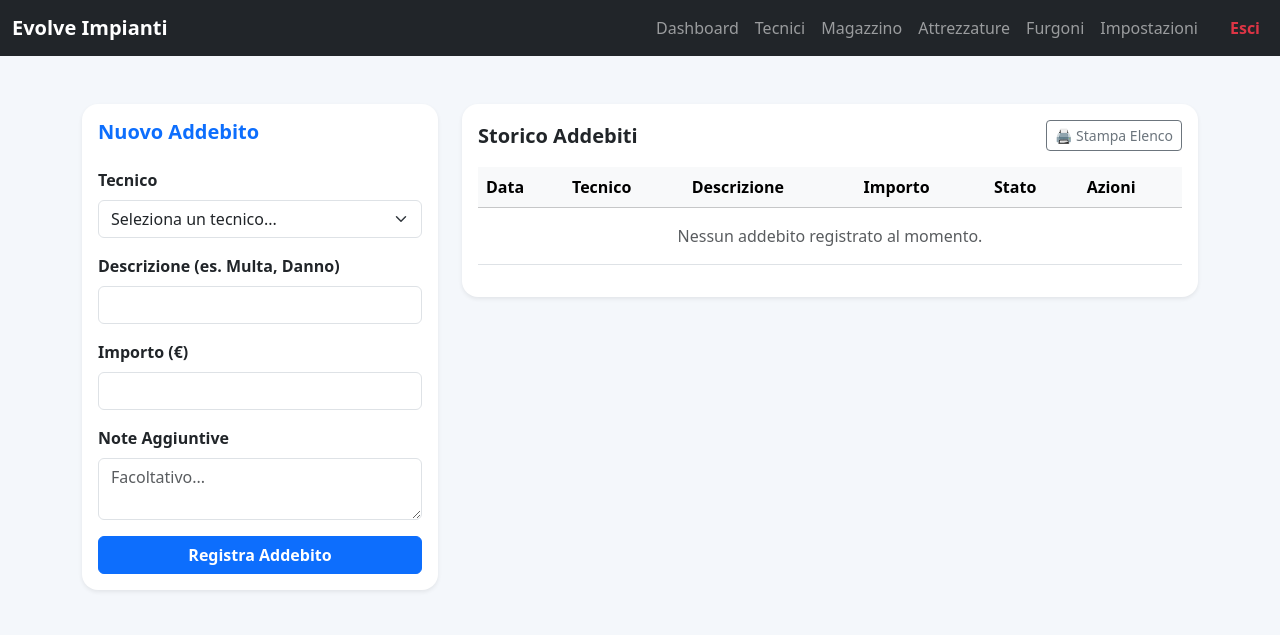
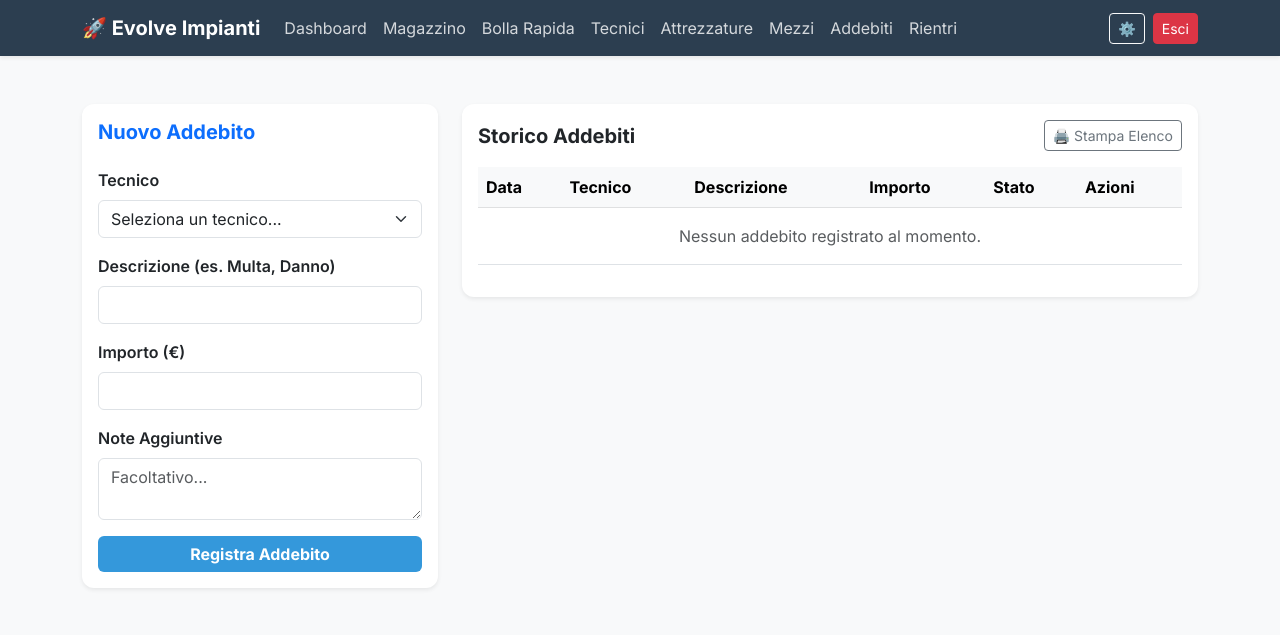
Before and after one commit to operativoei-png/evosrls, a Flask app: page /charges in a window 1280 px wide. Shown: the top 635 px of the page. Run offline with Flask 3, Linux system fonts and the light colour scheme; a user stored in the database is signed in; data that the repository does not hold is empty.

Commit message:
Update base.html

```diff
--- a/templates/base.html
+++ b/templates/base.html
@@ -1,56 +1,58 @@
-<!doctype html>
+<!DOCTYPE html>
 <html lang="it">
 <head>
-  <meta charset="utf-8">
-  <meta name="viewport" content="width=device-width,initial-scale=1">
-  <title>{{ title or 'Evolve Cloud' }}</title>
-  <link href="https://cdn.jsdelivr.net/npm/bootstrap@5.3.3/dist/css/bootstrap.min.css" rel="stylesheet">
+    <meta charset="UTF-8">
+    <meta name="viewport" content="width=device-width, initial-scale=1.0">
+    <title>{{ app_settings.company_name }} - Gestione Operativa</title>
+    <link href="https://cdn.jsdelivr.net/npm/bootstrap@5.3.0/dist/css/bootstrap.min.css" rel="stylesheet">
+    <link href="https://fonts.googleapis.com/css2?family=Inter:wght@400;600;700&display=swap" rel="stylesheet">
     <style>
-    body { background:#f4f7fb; }
-    .navbar-brand { font-weight:700; }
-    .card { border-radius:16px; }
-    .table-responsive { max-height:560px; }
-    .brand-logo { height:42px; width:auto; object-fit:contain; background:white; border-radius:8px; padding:4px; }
+        body { font-family: 'Inter', sans-serif; background-color: #f8f9fa; }
+        .navbar { background-color: #2c3e50 !important; }
+        .nav-link { color: rgba(255,255,255,0.8) !important; font-weight: 500; }
+        .nav-link:hover, .nav-link.active { color: #fff !important; }
+        .card { border-radius: 12px; border: none; }
+        .btn-primary { background-color: #3498db; border: none; }
     </style>
 </head>
 <body>
-{% if current_user.is_authenticated %}
-<nav class="navbar navbar-expand-lg bg-dark navbar-dark mb-4">
-  <div class="container-fluid">
-    <a class="navbar-brand d-flex align-items-center gap-2" href="{{ url_for('dashboard') }}">
-      {% if app_settings and app_settings.logo_path %}
-      <img src="{{ url_for('static', filename=app_settings.logo_path) }}" class="brand-logo" alt="Logo">
-      {% endif %}
-      <span>{{ app_settings.company_name if app_settings else 'Evolve Impianti Cloud' }}</span>
+
+<nav class="navbar navbar-expand-lg navbar-dark mb-4 shadow-sm no-print">
+    <div class="container">
+        <a class="navbar-brand fw-bold" href="{{ url_for('home') }}">
+            🚀 {{ app_settings.company_name }}
         </a>
-
-    <button class="navbar-toggler" type="button" data-bs-toggle="collapse" data-bs-target="#navbarNav" aria-controls="navbarNav" aria-expanded="false" aria-label="Toggle navigation">
+        <button class="navbar-toggler" type="button" data-bs-toggle="collapse" data-bs-target="#navbarNav">
             <span class="navbar-toggler-icon"></span>
         </button>
-
         <div class="collapse navbar-collapse" id="navbarNav">
-      <div class="navbar-nav ms-auto flex-wrap">
-        <a class="nav-link" href="{{ url_for('dashboard') }}">Dashboard</a>
-        <a class="nav-link" href="{{ url_for('technicians') }}">Tecnici</a>
-        <a class="nav-link" href="{{ url_for('warehouse') }}">Magazzino</a>
-        <a class="nav-link" href="/tools">Attrezzature</a>
-        <a class="nav-link" href="/vans">Furgoni</a>
-        <a class="nav-link" href="/settings">Impostazioni</a>
-        <a class="nav-link text-danger fw-bold ms-lg-3" href="{{ url_for('logout') }}">Esci</a>
+            {% if current_user.is_authenticated %}
+            <ul class="navbar-nav me-auto">
+                <li class="nav-item"><a class="nav-link" href="{{ url_for('dashboard') }}">Dashboard</a></li>
+                <li class="nav-item"><a class="nav-link" href="{{ url_for('magazzino_generale') }}">Magazzino</a></li>
+                <li class="nav-item"><a class="nav-link" href="{{ url_for('warehouse') }}">Bolla Rapida</a></li>
+                <li class="nav-item"><a class="nav-link" href="{{ url_for('technicians') }}">Tecnici</a></li>
+                <li class="nav-item"><a class="nav-link" href="{{ url_for('tools') }}">Attrezzature</a></li>
+                <li class="nav-item"><a class="nav-link" href="{{ url_for('vans') }}">Mezzi</a></li>
+                <li class="nav-item"><a class="nav-link" href="{{ url_for('charges') }}">Addebiti</a></li>
+                <li class="nav-item"><a class="nav-link" href="{{ url_for('returns') }}">Rientri</a></li>
+            </ul>
+            <div class="d-flex align-items-center">
+                <a class="btn btn-outline-light btn-sm me-2" href="{{ url_for('settings') }}">⚙️</a>
+                <a class="btn btn-danger btn-sm" href="{{ url_for('logout') }}">Esci</a>
             </div>
+            {% endif %}
         </div>
     </div>
 </nav>
-{% endif %}
 
-<div class="container pb-4">
+<div class="container pb-5">
     {% with messages = get_flashed_messages(with_categories=true) %}
       {% if messages %}
         {% for category, message in messages %}
-        {% set bs_class = 'danger' if category == 'error' else ('success' if category == 'success' else 'info') %}
-        <div class="alert alert-{{ bs_class }} alert-dismissible fade show shadow-sm" role="alert">
+          <div class="alert alert-{{ 'danger' if category == 'error' else 'success' }} alert-dismissible fade show shadow-sm" role="alert">
             {{ message }}
-          <button type="button" class="btn-close" data-bs-dismiss="alert" aria-label="Close"></button>
+            <button type="button" class="btn-close" data-bs-dismiss="alert"></button>
           </div>
         {% endfor %}
       {% endif %}
@@ -59,6 +61,6 @@
     {% block content %}{% endblock %}
 </div>
 
-<script src="https://cdn.jsdelivr.net/npm/bootstrap@5.3.3/dist/js/bootstrap.bundle.min.js"></script>
+<script src="https://cdn.jsdelivr.net/npm/bootstrap@5.3.0/dist/js/bootstrap.bundle.min.js"></script>
 </body>
 </html>
```
Lines whose indentation alone changed are shown as unchanged.
